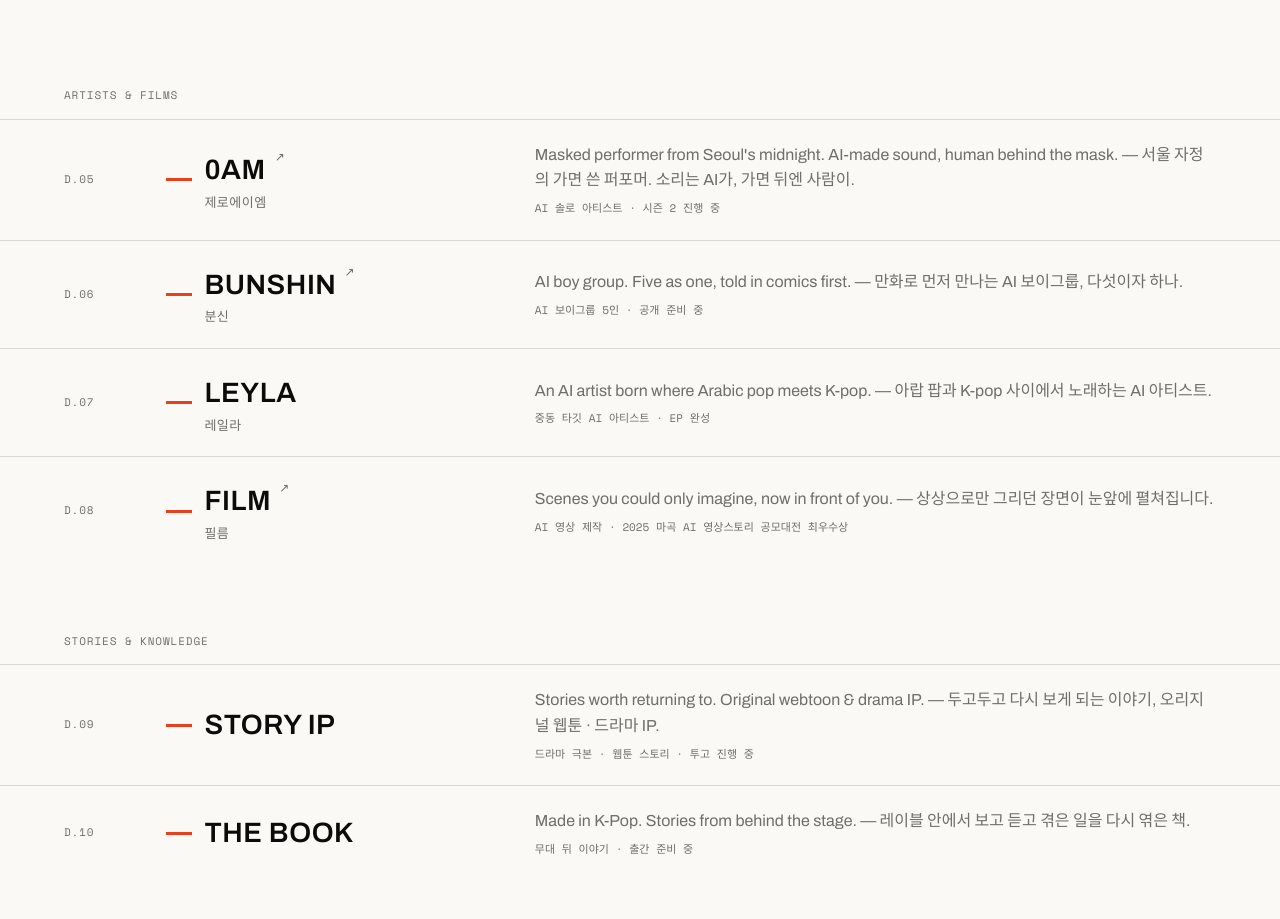
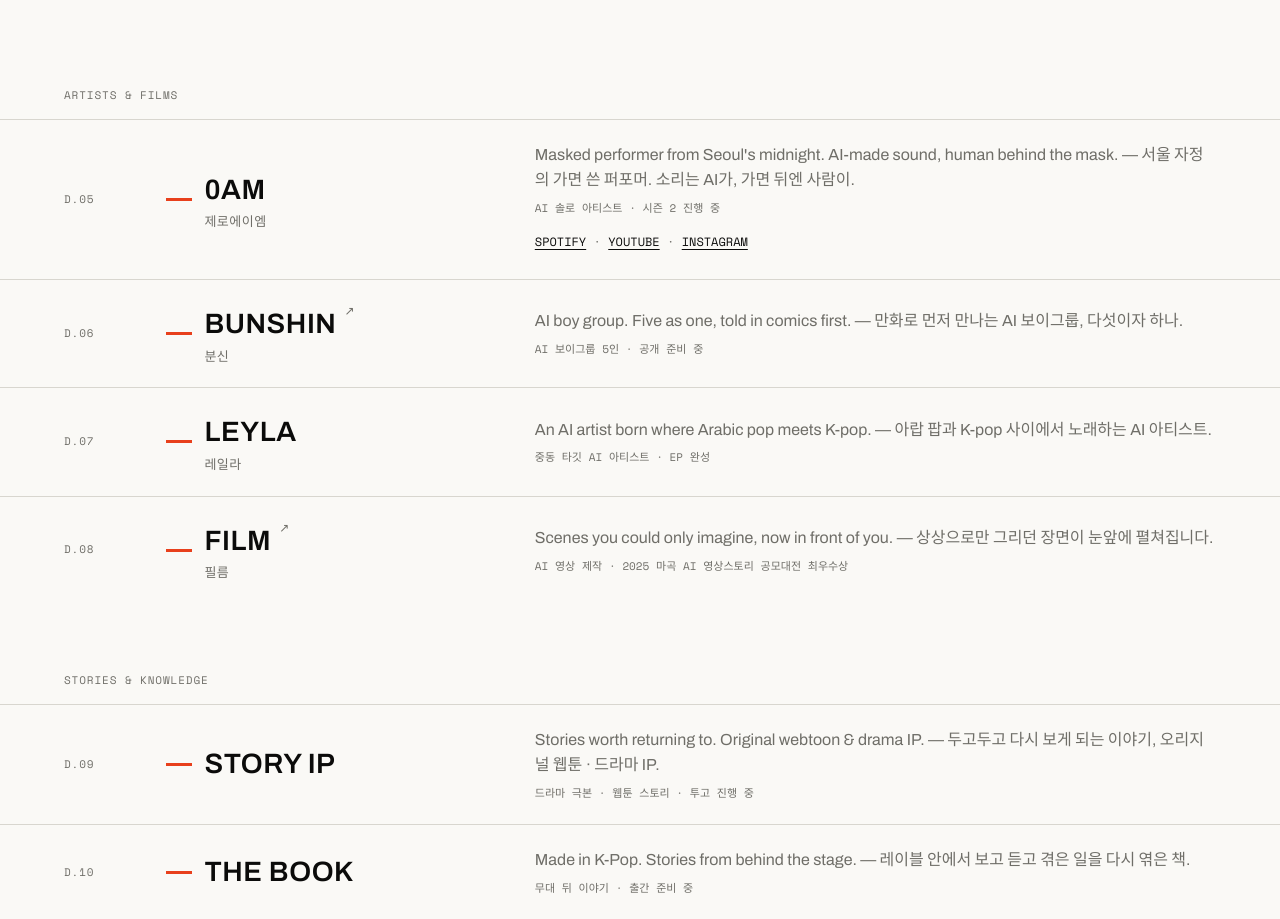
Before and after one commit to mujun9112/d-mension, a plain HTML site: page index.html in a window 1280 px wide. Shown: the part 2464-3383 px from the top of the page. Drawn offline with nearby package versions, Linux system fonts and the light colour scheme; a script that the page names is missing.

Commit message:
site bundle 2 (11/17): 홈 0AM 줄 링크 셋(Spotify·YouTube·Instagram), 약력에 박지민(Jimin Park) — /lectures·/work·/direction
Co-Authored-By: Claude Fable 5.2 <noreply@anthropic.com>
Claude-Session: https://claude.ai/code/session_016HDtdFmEoknUTyD5KVuymD

```diff
--- a/index.html
+++ b/index.html
@@ -153,6 +153,10 @@
     color:var(--grey);
   }
   .dim-row:hover{background:#F2F0EA}
+  .dims div.dim-row:last-of-type{border-bottom:0}
+  .dim-row .row-links{display:block;margin-top:8px;font-size:12px;letter-spacing:0;color:var(--grey)}
+  .dim-row .row-links a{color:var(--ink);text-decoration:underline;text-underline-offset:3px;display:inline-block;padding:6px 0}
+  .dim-row .row-links a:hover,.dim-row .row-links a:focus-visible{color:var(--ember)}
   .dim-row.has-thumb{grid-template-columns:64px 112px minmax(150px,330px) 1fr}
   .dim-row .thumb{
     display:block;width:112px;height:auto;aspect-ratio:16/10;object-fit:cover;
@@ -337,11 +341,11 @@
 
   <p class="dim-group mono">Artists &amp; Films</p>
 
-  <a class="dim-row reveal" href="https://www.instagram.com/0amofficial" target="_blank" rel="noopener">
+  <div class="dim-row reveal">
     <span class="idx mono">D.05</span>
     <span class="name"><span class="tick"></span><span class="nm">0AM<span class="kr">제로에이엠</span></span></span>
-    <span class="desc">Masked performer from Seoul's midnight. AI-made sound, human behind the mask. — 서울 자정의 가면 쓴 퍼포머. 소리는 AI가, 가면 뒤엔 사람이.<span class="meta">AI 솔로 아티스트 · 시즌 2 진행 중</span></span>
-  </a>
+    <span class="desc">Masked performer from Seoul's midnight. AI-made sound, human behind the mask. — 서울 자정의 가면 쓴 퍼포머. 소리는 AI가, 가면 뒤엔 사람이.<span class="meta">AI 솔로 아티스트 · 시즌 2 진행 중</span><span class="row-links mono"><a href="https://open.spotify.com/artist/5BjHjH9QTAx9g4rzixwwK2" target="_blank" rel="noopener">Spotify</a> · <a href="https://www.youtube.com/@the0amofficial" target="_blank" rel="noopener">YouTube</a> · <a href="https://www.instagram.com/0amofficial" target="_blank" rel="noopener">Instagram</a></span></span>
+  </div>
 
   <a class="dim-row reveal" href="https://www.instagram.com/bunshin_official/" target="_blank" rel="noopener">
     <span class="idx mono">D.06</span>
```
Also changed, not shown: direction/index.html (+1 -1 lines), lectures/index.html (+1 -1 lines), work/index.html (+1 -1 lines).
